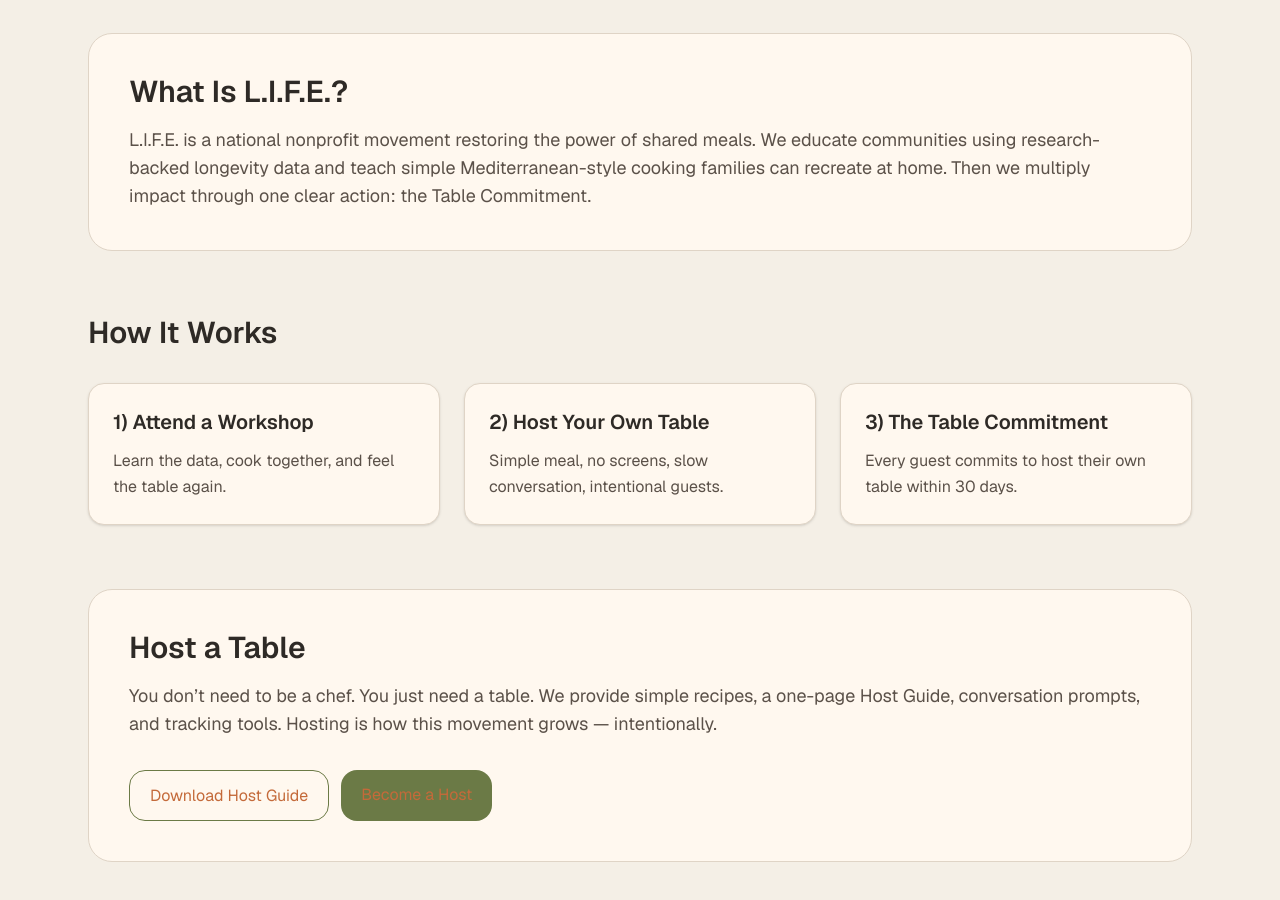
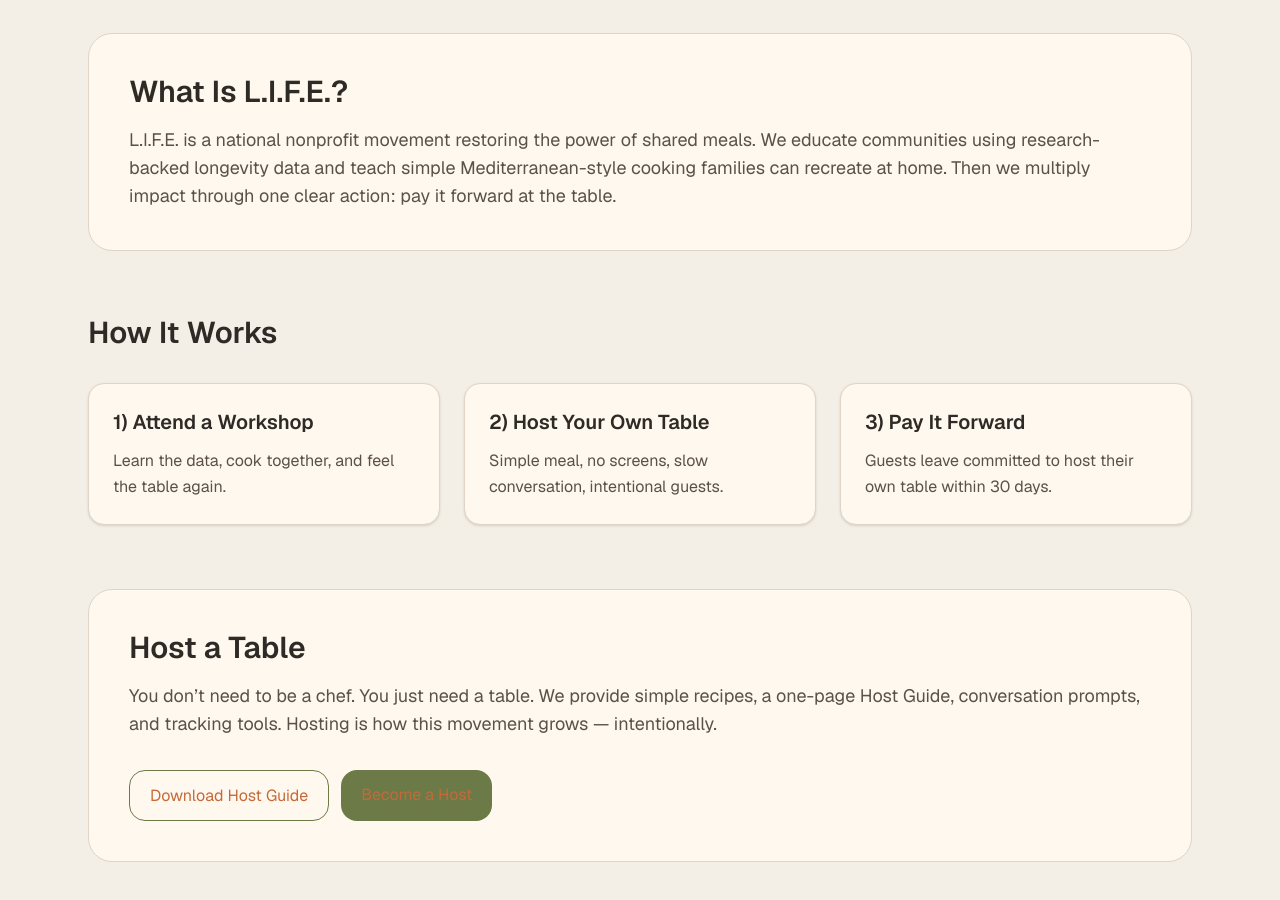
Before and after one commit to verdelouis-dotcom/life-website, a Next.js app: page / in a window 1280 px wide. Shown: the part 900-1800 px from the top of the page. Built offline with nearby package versions, Linux system fonts and the light colour scheme.

Commit message:
Align copy with pay-it-forward language

```diff
--- a/app/page.tsx
+++ b/app/page.tsx
@@ -95,7 +95,7 @@ export default async function HomePage({
               L.I.F.E. is a national nonprofit movement restoring the power of shared meals. We
               educate communities using research-backed longevity data and teach simple
               Mediterranean-style cooking families can recreate at home. Then we multiply impact
-              through one clear action: the Table Commitment.
+              through one clear action: pay it forward at the table.
             </p>
           </div>
         </section>
@@ -112,10 +112,10 @@ export default async function HomePage({
                 title: "2) Host Your Own Table",
                 body: "Simple meal, no screens, slow conversation, intentional guests.",
               },
-              {
-                title: "3) The Table Commitment",
-                body: "Every guest commits to host their own table within 30 days.",
-              },
+                {
+                  title: "3) Pay It Forward",
+                  body: "Guests leave committed to host their own table within 30 days.",
+                },
             ].map((item) => (
               <div
                 key={item.title}
```
